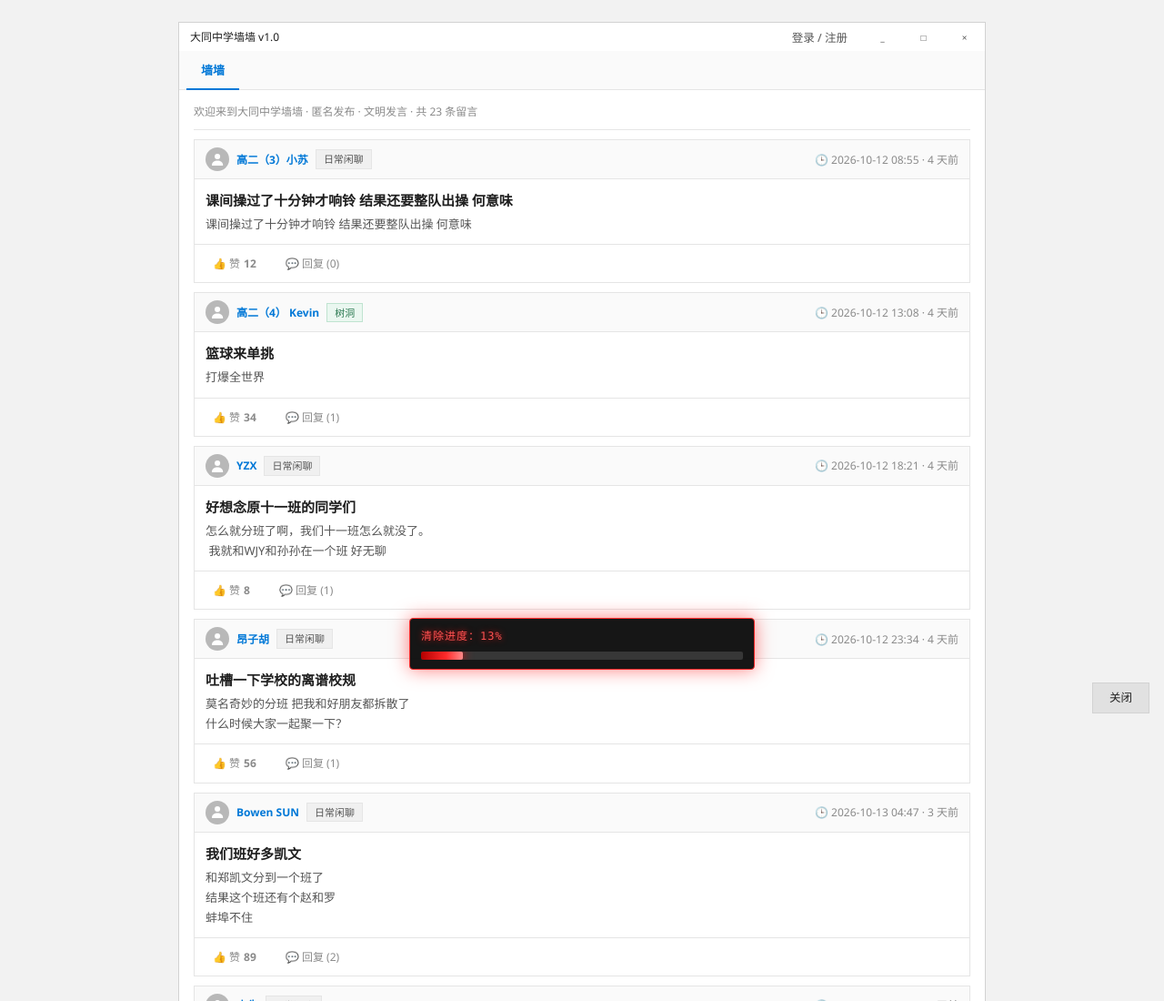
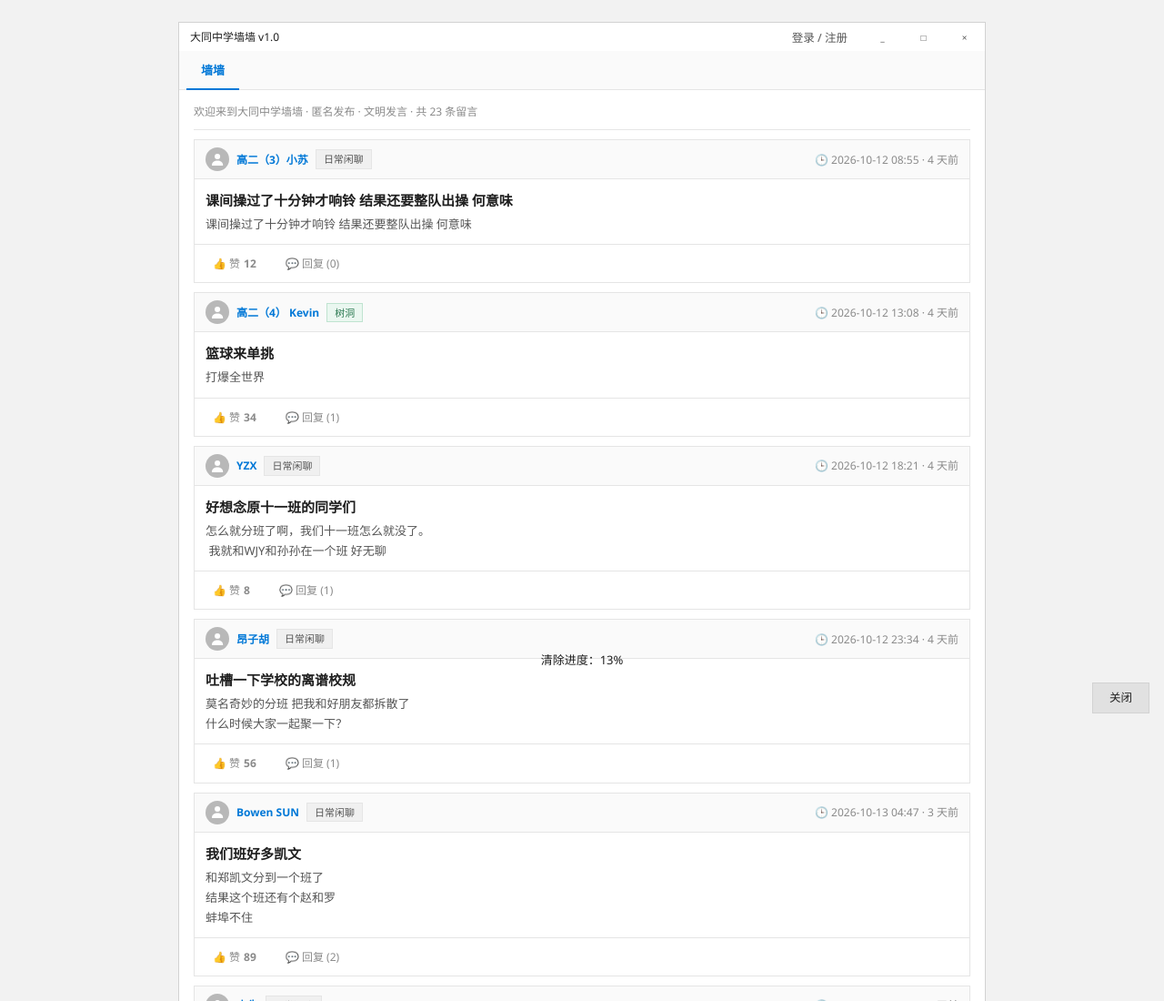
Before and after one commit to AllenHawk0707/arg2, a plain HTML site: page index.html in a window 1280 px wide. Shown: the top 1100 px of the page at 91% size. Drawn offline with Linux system fonts and the light colour scheme.

Commit message:
清除进度条改为纯文字，去掉所有视觉装饰

```diff
--- a/index.html
+++ b/index.html
@@ -948,16 +948,9 @@ document.getElementById('login-mask').addEventListener('click', function(e){
         '@keyframes vshake{0%{transform:translate(0,0)}25%{transform:translate(-3px,1px)}',
         '50%{transform:translate(3px,-2px)}75%{transform:translate(-2px,-1px)}100%{transform:translate(0,0)}}',
         '.virus-prog{position:fixed;left:50%;bottom:64px;transform:translateX(-50%);',
-        'width:min(84vw,380px);padding:10px 12px;background:rgba(8,8,8,.94);',
-        'border:1px solid #ff2b2b;border-radius:4px;box-shadow:0 0 20px rgba(255,0,0,.5);',
-        'opacity:0;transition:opacity .18s linear;}',
+        'opacity:0;transition:opacity .18s linear;white-space:nowrap;}',
         '.virus-prog.show{opacity:1;}',
-        '.virus-prog-label{color:#ff5252;font-family:Consolas,"Courier New",monospace;',
-        'font-size:12px;letter-spacing:1px;margin-bottom:7px;text-shadow:0 0 7px rgba(255,0,0,.75);}',
-        '.virus-prog-track{height:9px;background:rgba(255,255,255,.14);border-radius:2px;overflow:hidden;}',
-        '.virus-prog-fill{height:100%;width:0;border-radius:2px;',
-        'background:linear-gradient(90deg,#b30000,#ff2b2b 60%,#ff8a8a);',
-        'box-shadow:0 0 12px rgba(255,0,0,.95);transition:width .35s linear;}'
+        '.virus-prog-label{color:var(--ink);font-family:var(--sans);font-size:13px;}'
     ].join('');
     var st = document.createElement('style');
     st.textContent = css;
@@ -1064,20 +1057,15 @@ document.getElementById('login-mask').addEventListener('click', function(e){
         if(!progEl){
             progEl = document.createElement('div');
             progEl.className = 'virus-prog';
-            progEl.innerHTML =
-                '<div class="virus-prog-label"></div>' +
-                '<div class="virus-prog-track"><div class="virus-prog-fill"></div></div>';
+            progEl.innerHTML = '<div class="virus-prog-label"></div>';
             document.body.appendChild(progEl);
         }
         var label = progEl.querySelector('.virus-prog-label');
-        var fill = progEl.querySelector('.virus-prog-fill');
         var pct = Math.min(100, Math.round(cleanPct));
         label.textContent = (pct >= 100 ? '清除完成：' : '清除进度：') + pct + '%';
         progEl.classList.add('show');
-        requestAnimationFrame(function(){ fill.style.width = pct + '%'; });
         setTimeout(function(){
             progEl.classList.remove('show');
-            setTimeout(function(){ if(fill) fill.style.width = '0'; }, 220);
         }, 2600);
         // 下一次的进度：递增；到达 100% 后回到低值重新循环
         cleanPct = (pct >= 100) ? (8 + Math.random()*7) : (cleanPct + 6 + Math.random()*17);
```
Also changed, not shown: 校园闲聊墙.html (+3 -15 lines).
